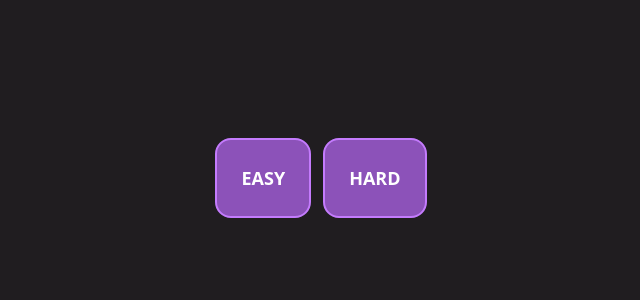
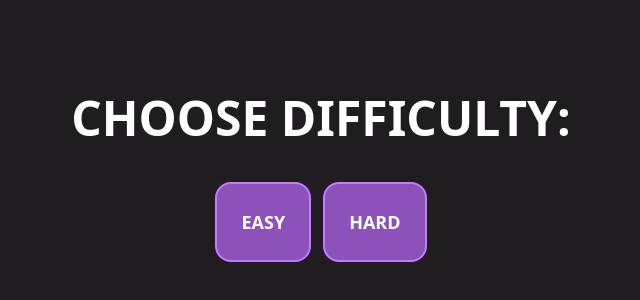
Before and after one commit to moraiskaua/chord.io-v2, a Next.js app: page /en in a window 1280 px wide. Shown: the part 222-522 px from the top of the page, without its empty margins (319-959 px from the left). Built offline with nearby package versions, Linux system fonts and the light colour scheme.

Commit message:
feat: add loading

```diff
--- a/locales/en.json
+++ b/locales/en.json
@@ -1,4 +1,9 @@
 {
+  "difficulty": {
+    "title": "Choose difficulty:",
+    "easy": "easy",
+    "hard": "hard"
+  },
   "welcomeModal": {
     "title": "Welcome to CHORD.IO!",
     "message": "your goal here is to strike the chord of the day."
--- a/locales/pt.json
+++ b/locales/pt.json
@@ -1,4 +1,9 @@
 {
+  "difficulty": {
+    "title": "Escolha a dificuldade:",
+    "easy": "fácil",
+    "hard": "difícil"
+  },
   "welcomeModal": {
     "title": "Bem-vindo ao CHORD.IO!",
     "message": "Seu objetivo aqui é acertar o acorde do dia."
--- a/src/app/[locale]/(site)/page.tsx
+++ b/src/app/[locale]/(site)/page.tsx
@@ -3,18 +3,24 @@
 import Button from '@/components/Button';
 import Link from 'next/link';
 import { useHomeController } from './useHomeController';
+import { useTranslations } from 'next-intl';
 
 const Home = () => {
-  const { languageValue } = useHomeController();
+  const { language } = useHomeController();
+  const t = useTranslations('difficulty');
 
   return (
-    <div className="h-screen flex justify-center items-center gap-3">
-      <Link href={`/${languageValue}/play?difficulty=easy`}>
-        <Button variant="secondary">Easy</Button>
-      </Link>
-      <Link href={`/${languageValue}/play?difficulty=hard`}>
-        <Button variant="secondary">Hard</Button>
-      </Link>
+    <div className="h-screen flex flex-col justify-center items-center space-y-10">
+      <h1 className="uppercase text-5xl text-white font-bold">{t('title')}</h1>
+
+      <div className="flex justify-center items-center gap-3 bg-tertiary">
+        <Link href={`/${language}/play?difficulty=easy`}>
+          <Button variant="secondary">{t('easy')}</Button>
+        </Link>
+        <Link href={`/${language}/play?difficulty=hard`}>
+          <Button variant="secondary">{t('hard')}</Button>
+        </Link>
+      </div>
     </div>
   );
 };
--- a/src/app/[locale]/(site)/useHomeController.ts
+++ b/src/app/[locale]/(site)/useHomeController.ts
@@ -1,7 +1,7 @@
 import { useLanguageStore } from '@/stores/languageStore';
 
 export const useHomeController = () => {
-  const languageValue = useLanguageStore(state => state.language);
+  const language = useLanguageStore(state => state.language);
 
-  return { languageValue };
+  return { language };
 };
--- /dev/null
+++ b/src/app/[locale]/play/loading.tsx
@@ -0,0 +1,13 @@
+import { LuLoader2 } from 'react-icons/lu';
+
+interface LoadingProps {}
+
+const Loading: React.FC<LoadingProps> = ({}) => {
+  return (
+    <div className="flex justify-center items-center w-full h-full absolute bg-gray-950/35">
+      <LuLoader2 className="size-10 animate-spin text-primary" />
+    </div>
+  );
+};
+
+export default Loading;
--- a/src/app/[locale]/play/page.tsx
+++ b/src/app/[locale]/play/page.tsx
@@ -12,6 +12,17 @@ const Play: React.FC<PlayProps> = async ({ searchParams }) => {
 
   return (
     <div className="h-screen flex justify-center items-center gap-3">
+      <div className="flex flex-col gap-3 text-white bg-tertiary p-3">
+        <span>Nome do acorde: {chord.name}</span>
+
+        <span>Notas:</span>
+        <ul>
+          {chord.notes.map((note: string) => (
+            <li>[{note}]</li>
+          ))}
+        </ul>
+      </div>
+
       <AudioPlayer chord={chord} />
     </div>
   );
--- a/src/components/AudioPlayer/index.tsx
+++ b/src/components/AudioPlayer/index.tsx
@@ -6,6 +6,7 @@ import { FaPlay } from 'react-icons/fa';
 import { FaArrowTurnDown } from 'react-icons/fa6';
 import { GiMusicalNotes } from 'react-icons/gi';
 import { useAudioPlayerController } from './useAudioPlayerController';
+import Loading from '@/app/[locale]/play/loading';
 
 interface AudioPlayerProps {
   chord: Chord;
@@ -16,9 +17,14 @@ const AudioPlayer: React.FC<AudioPlayerProps> = ({ chord }) => {
     useAudioPlayerController();
 
   return (
-    <div className="h-screen flex justify-center items-center gap-3">
-      <span className="text-3xl text-white">{chord.name}</span>
-      <Button disabled={isLoading} onClick={() => handlePlayChord(chord.notes)}>
+    <>
+      {isLoading && <Loading />}
+
+      <div className="flex justify-center items-center gap-3">
+        <Button
+          disabled={isLoading}
+          onClick={() => handlePlayChord(chord.notes)}
+        >
           <FaPlay className="size-16" />
         </Button>
         <Button
@@ -28,10 +34,11 @@ const AudioPlayer: React.FC<AudioPlayerProps> = ({ chord }) => {
           <GiMusicalNotes className="size-16" />
         </Button>
         <Button disabled={isLoading} variant="secondary">
-        teste
+          Enter
           <FaArrowTurnDown className="rotate-90" />
         </Button>
       </div>
+    </>
   );
 };
 
--- a/src/components/Button.tsx
+++ b/src/components/Button.tsx
@@ -9,10 +9,10 @@ const Button: React.FC<ButtonProps> = ({ variant, disabled, ...props }) => {
   return (
     <button
       className={cn(
-        'bg-primary text-secondary p-6 rounded-2xl',
+        'bg-primary text-secondary p-6 rounded-2xl uppercase',
         disabled && 'opacity-50 pointer-events-none',
         variant === 'secondary' &&
-          'bg-secondary text-white border-2 border-primary rounded-2xl p-6 text-xs md:text-lg uppercase font-bold flex flex-col justify-center items-center gap-2',
+          'bg-secondary text-white border-2 border-primary rounded-2xl p-6 text-xs md:text-lg font-bold flex flex-col justify-center items-center gap-2',
       )}
       {...props}
     />
--- a/src/types/ChordType.ts
+++ b/src/types/ChordType.ts
@@ -2,10 +2,10 @@ export enum ChordType {
   MAJOR = '',
   MINOR = 'm',
   MAJOR_SEVENTH = 'maj7',
-  MINOR_SEVENTH = 'min7',
+  MINOR_SEVENTH = 'm7',
   DOMINANT_SEVENTH = '7',
   MAJOR_NINTH = 'maj9',
-  MINOR_NINTH = 'min9',
+  MINOR_NINTH = 'm9',
   DOMINANT_NINTH = '9',
   DIMINISHED = 'dim',
   HALF_DIMINISHED = 'm7b5',
```
Lines whose indentation alone changed are shown as unchanged.
